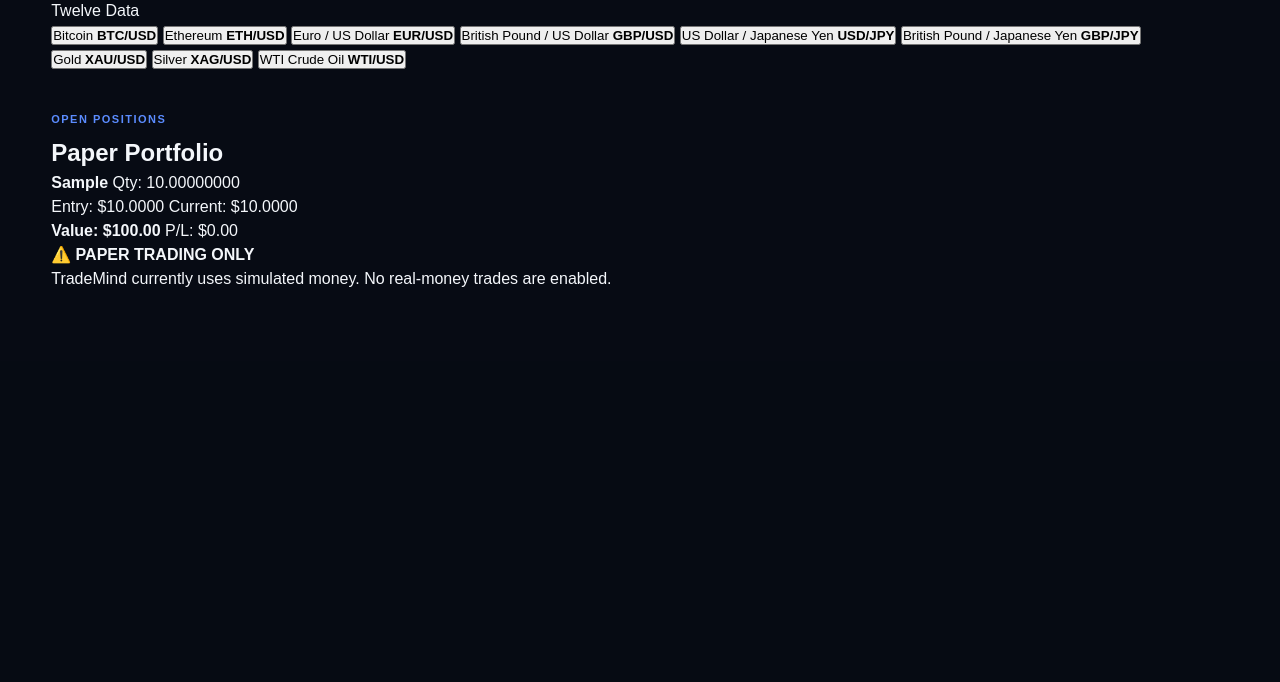
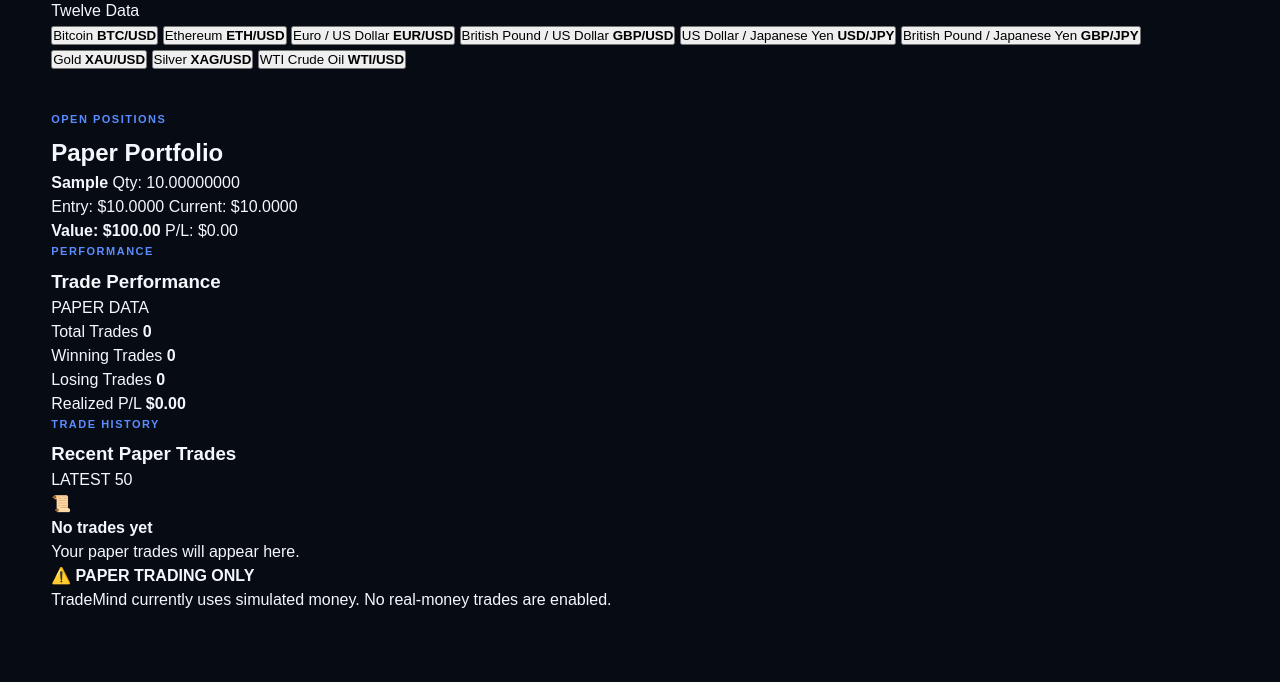
Before and after one commit to izuemmanuel500/ai-trading-bot, a Flask app: page / in a window 1280 px wide. Shown: the part 858-1540 px from the top of the page. Before the commit the page ends 1145 px from the top, so only its background shows below. Run offline with Flask 3, Linux system fonts and the light colour scheme; data comes from the database, SQL or seed files in the repository; tables that the repository leaves empty hold one stand-in row (values such as "Sample post").

Commit message:
Add performance and trade history sections to dashboard

```diff
--- a/templates/dashboard.html
+++ b/templates/dashboard.html
@@ -481,7 +481,56 @@
 
         </div>
 
-    </section>
+    <section class="panel">
+    <div class="panel-header">
+        <div>
+            <p class="eyebrow">PERFORMANCE</p>
+            <h3>Trade Performance</h3>
+        </div>
+        <span class="live-label">PAPER DATA</span>
+    </div>
+
+    <div class="performance-grid">
+        <div class="performance-card">
+            <span>Total Trades</span>
+            <strong id="totalTrades">0</strong>
+        </div>
+
+        <div class="performance-card">
+            <span>Winning Trades</span>
+            <strong id="winningTrades">0</strong>
+        </div>
+
+        <div class="performance-card">
+            <span>Losing Trades</span>
+            <strong id="losingTrades">0</strong>
+        </div>
+
+        <div class="performance-card">
+            <span>Realized P/L</span>
+            <strong id="realizedPnl">$0.00</strong>
+        </div>
+    </div>
+</section>
+
+<section class="panel">
+    <div class="panel-header">
+        <div>
+            <p class="eyebrow">TRADE HISTORY</p>
+            <h3>Recent Paper Trades</h3>
+        </div>
+        <span class="live-label">LATEST 50</span>
+    </div>
+
+    <div id="tradeHistoryContainer">
+        <div class="empty-state">
+            <div class="empty-icon">📜</div>
+            <h4>No trades yet</h4>
+            <p>Your paper trades will appear here.</p>
+        </div>
+    </div>
+</section>
+
 
 
     <!-- PAPER TRADING WARNING -->
```
